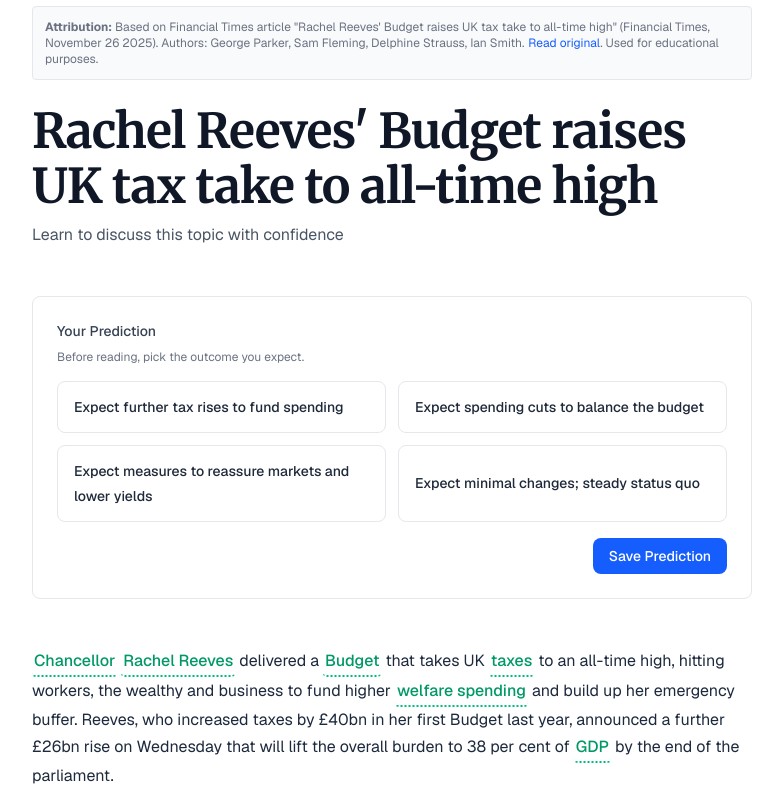
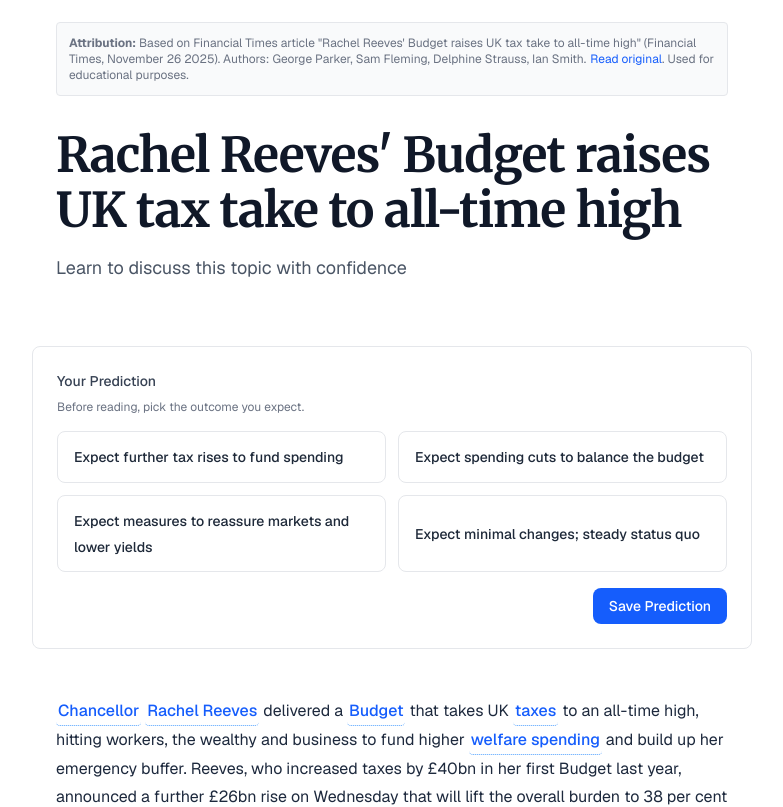
Before and after one commit to shreyasveturi/finquest, a Next.js app: page /lesson in a window 1280 px wide. Shown: the part 220-1027 px from the top of the page, without its empty margins (248-1031 px from the left). Built offline with nearby package versions, Linux system fonts and the light colour scheme.

Commit message:
Upgrade lesson layout with better spacing and editorial feel

```diff
--- a/app/lesson/page.tsx
+++ b/app/lesson/page.tsx
@@ -136,10 +136,10 @@ export default function LessonPage() {
         </div>
 
         {/* Main Content */}
-        <div className="py-12 md:py-16">
+        <div className="py-16 md:py-20">
           {/* Article Header */}
-          <div className="w-full max-w-3xl mx-auto px-6 mb-12">
-            <div className="mb-6 text-xs text-gray-500 bg-gray-50 border border-gray-200 p-3 rounded">
+          <div className="w-full max-w-3xl mx-auto px-6 md:px-12 mb-16">
+            <div className="mb-8 text-xs text-gray-500 bg-gray-50 border border-gray-200 p-3 rounded">
               <strong>Attribution:</strong> Based on Financial Times article "{ARTICLE_TITLE}" ({ARTICLE_SOURCE}).
               Authors: George Parker, Sam Fleming, Delphine Strauss, Ian Smith.
               <a href={ARTICLE_URL} target="_blank" rel="noreferrer" className="text-blue-600 hover:underline ml-1">
@@ -147,8 +147,8 @@ export default function LessonPage() {
               </a>
               . Used for educational purposes.
             </div>
-            <h1 className="text-4xl md:text-5xl font-semibold text-gray-900 mb-2">{ARTICLE_TITLE}</h1>
-            <p className="text-gray-600">Learn to discuss this topic with confidence</p>
+            <h1 className="text-4xl md:text-5xl font-semibold text-gray-900 mb-4">{ARTICLE_TITLE}</h1>
+            <p className="text-gray-600 text-lg">Learn to discuss this topic with confidence</p>
           </div>
 
           {/* Step 1: Prediction */}
--- a/components/ArticleViewer.tsx
+++ b/components/ArticleViewer.tsx
@@ -48,7 +48,7 @@ export default function ArticleViewer({
   }, [paragraphs, keyTerms]);
 
   return (
-    <div className="space-y-8">
+    <div className="space-y-6">
       {paragraphs.map((p, idx) => {
         // Find the paragraph index of the next incomplete checkpoint
         let firstIncompleteCheckpointParagraphIndex = -1;
@@ -63,8 +63,8 @@ export default function ArticleViewer({
         const shouldBlur = firstIncompleteCheckpointParagraphIndex >= 0 && idx > firstIncompleteCheckpointParagraphIndex;
 
         return (
-          <div key={p.id} className="relative">
-            <div className={`text-base text-gray-900 leading-relaxed mb-6 transition-all duration-300 ${shouldBlur ? 'blur-sm opacity-50 pointer-events-none select-none' : ''}`}>
+          <div key={p.id} className="relative mb-6">
+            <div className={`text-base text-gray-900 leading-[1.75] transition-all duration-300 ${shouldBlur ? 'blur-sm opacity-50 pointer-events-none select-none' : ''}`}>
               <AnnotatedParagraph text={p.text} keyTerms={keyTerms} usedTerms={usedTermsByParagraph.get(p.id)} />
             </div>
 
--- a/components/InteractiveArticleWrapper.tsx
+++ b/components/InteractiveArticleWrapper.tsx
@@ -102,7 +102,7 @@ export default function InteractiveArticleWrapper({
     <div
       ref={wrapperRef}
       onMouseUp={handleMouseUp}
-      className="relative w-full max-w-3xl mx-auto px-6 mb-8"
+      className="relative w-full max-w-3xl mx-auto px-6 md:px-12 mb-16"
     >
       {children}
 
--- a/components/KeyTermTooltip.tsx
+++ b/components/KeyTermTooltip.tsx
@@ -47,7 +47,7 @@ export default function KeyTermTooltip({ term }: { term: KeyTerm }) {
         }}
         onMouseEnter={() => openWithPosition()}
         onMouseLeave={() => setOpen(false)}
-        className="rounded-sm border-b-2 border-dotted border-emerald-500 text-emerald-600 hover:text-emerald-700 px-[2px] py-[1px] font-medium cursor-help"
+        className="rounded-sm border-b border-dotted border-blue-400 text-blue-600 hover:text-blue-700 px-[2px] py-[1px] font-medium cursor-help transition-colors"
         aria-expanded={open}
       >
         {term.term}
```
